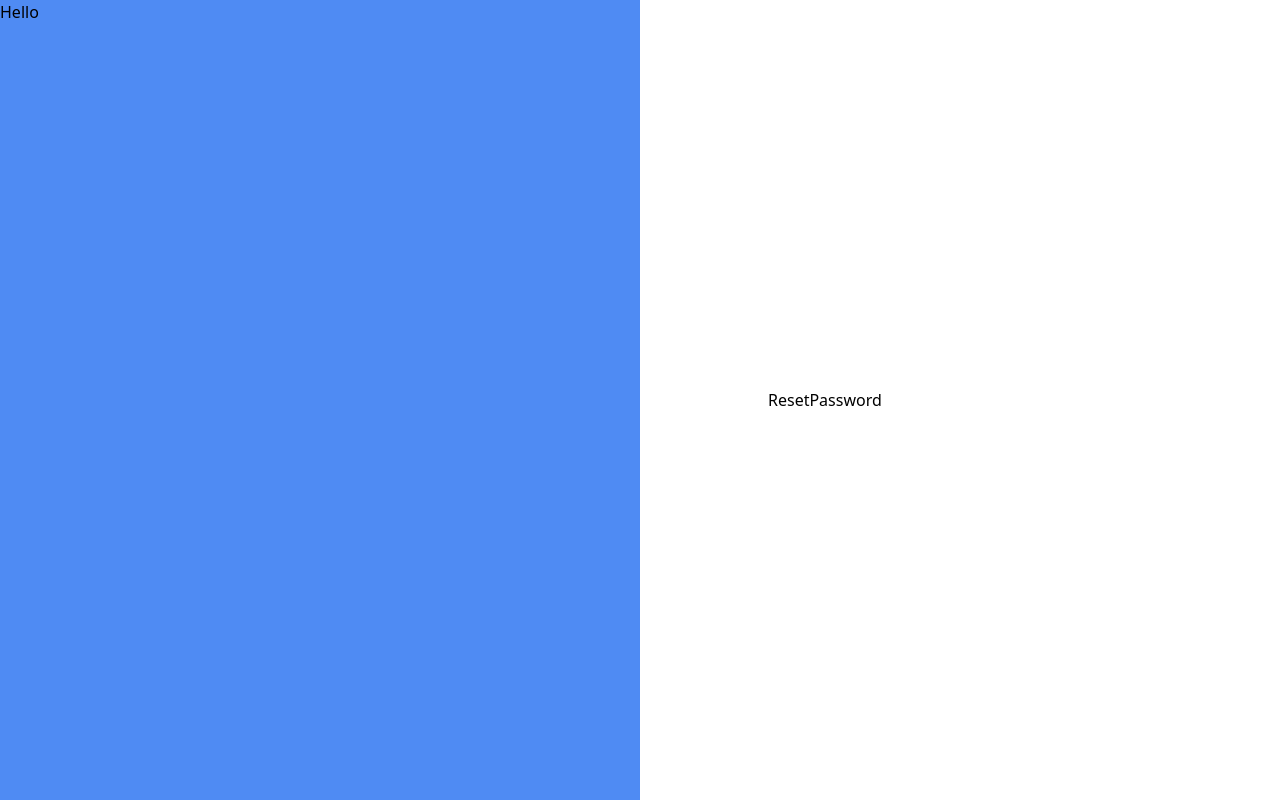
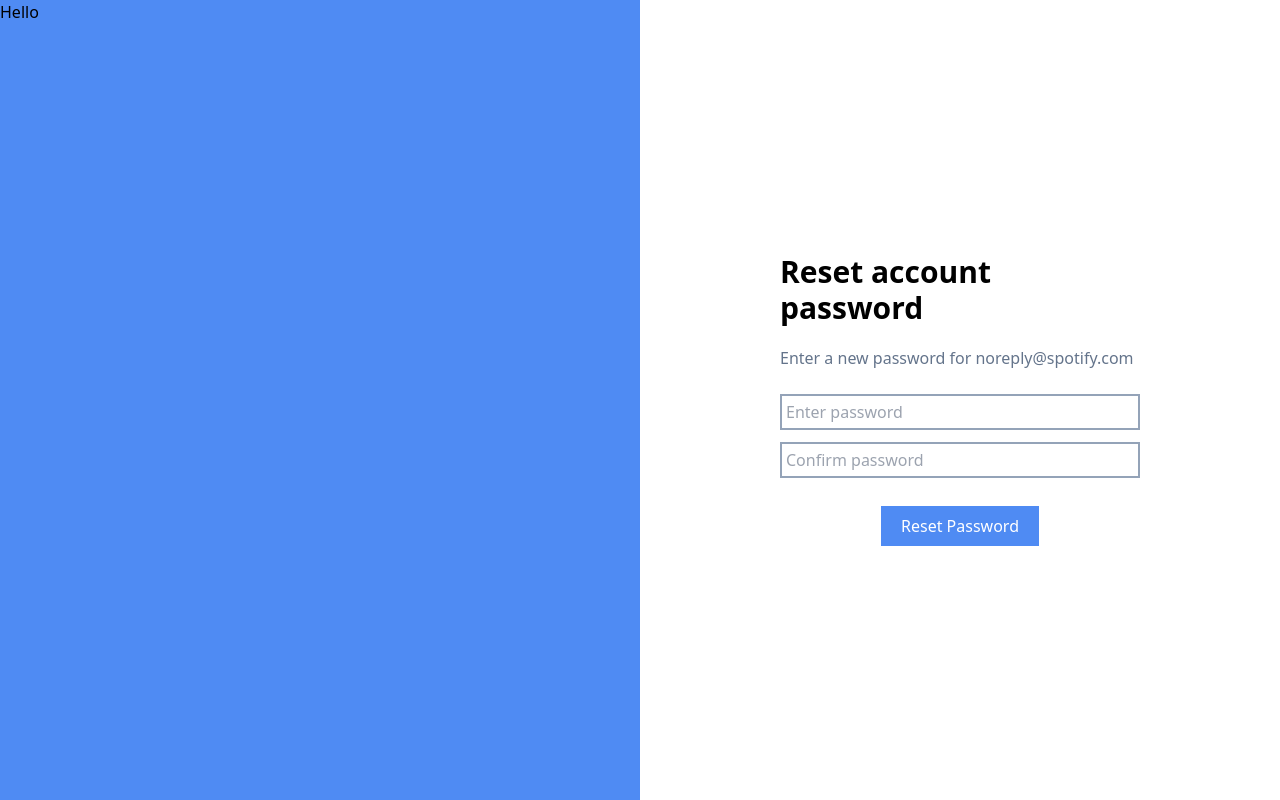
Before and after one commit to destinybravos/school-mgt, a React (Vite) app: page /reset-password in a window 1280 px wide. Built offline with nearby package versions, Linux system fonts and the light colour scheme.

Commit message:
worked on reset password

```diff
--- a/src/pages/auth/ResetPassword.jsx
+++ b/src/pages/auth/ResetPassword.jsx
@@ -2,7 +2,25 @@ import React from 'react'
 
 const ResetPassword = () => {
   return (
-    <div>ResetPassword</div>
+    <section className='px-3'>
+       <div className='mb-6'>
+          <h1 className='text-3xl font-semibold mb-5'>
+                Reset account password
+          </h1>
+          <p className='text-slate-500'>
+              Enter a new password for noreply@spotify.com
+          </p>
+       </div>
+
+       <input className='border-2 border-slate-400 w-full outline-none py-1 pl-1 mb-3' type="password" name='password' placeholder='Enter password' />
+       <input className='border-2 border-slate-400 w-full outline-none py-1 pl-1' type="password" name='password' placeholder='Confirm password' />
+
+       <div className='text-center mt-7'>
+          <button className='py-2 px-5 bg-primary text-white hover:bg-[#445858]'>
+              Reset Password
+          </button>
+       </div>
+    </section>
   )
 }
 
```
